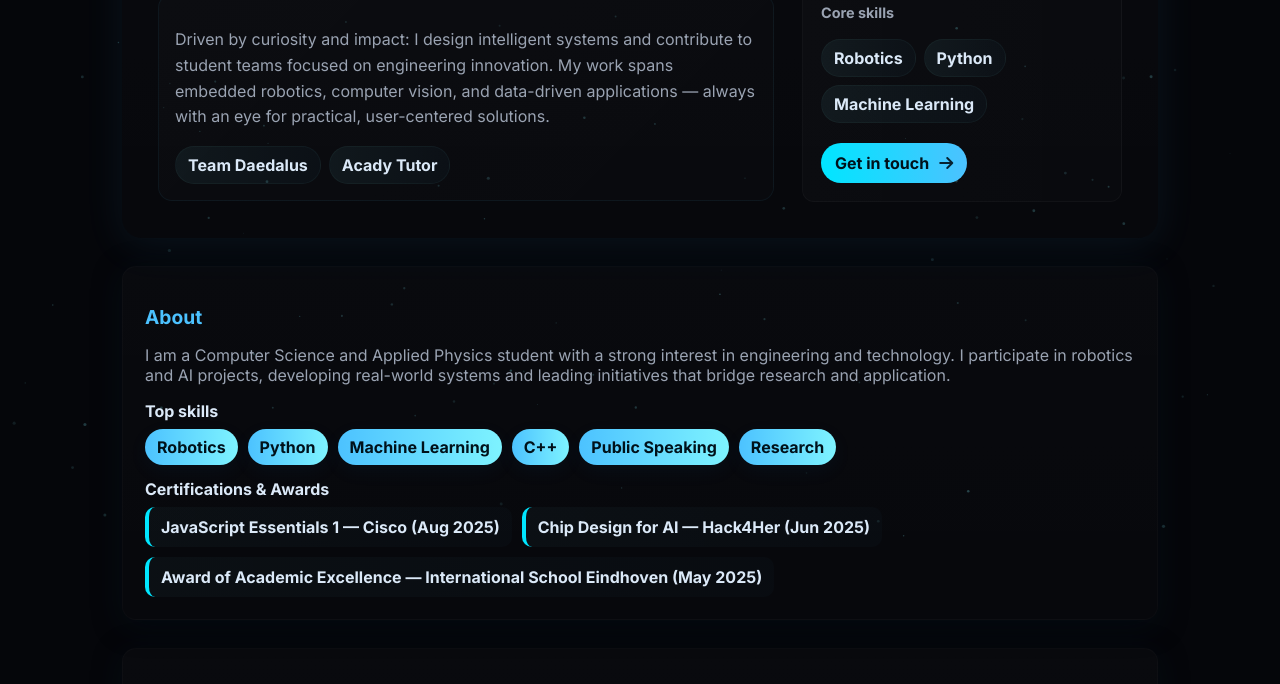
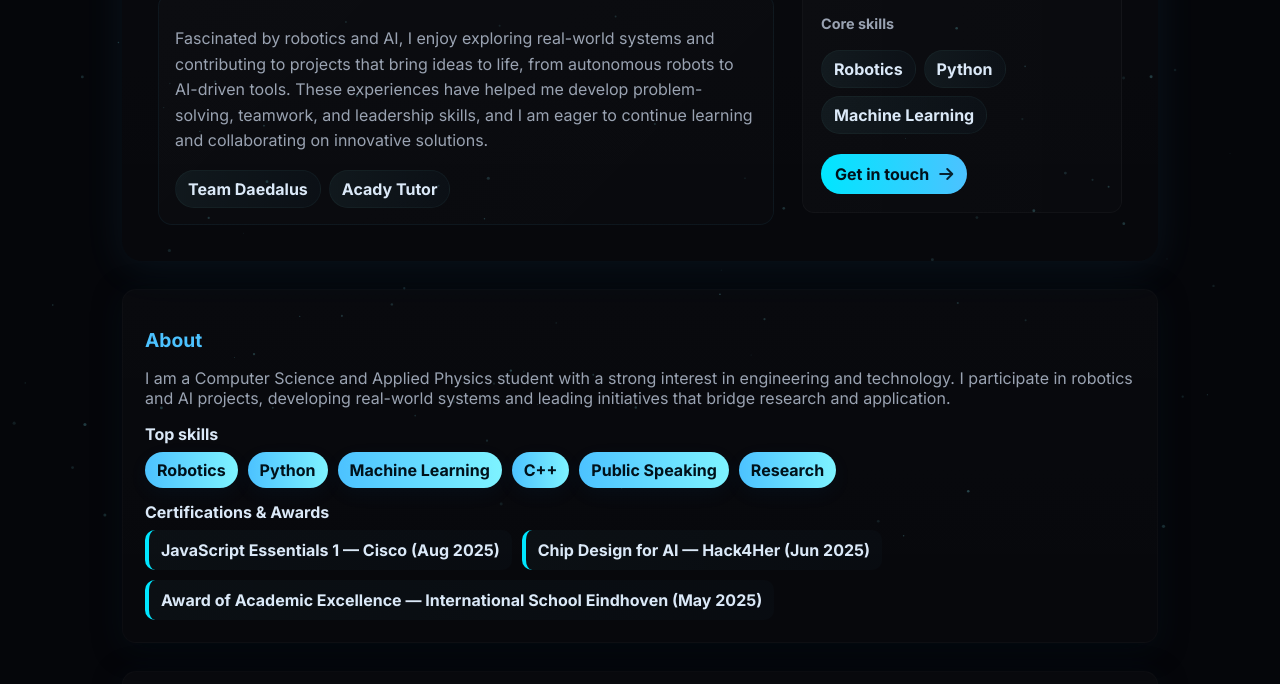
Before and after one commit to arshiyashaik-24/portfolio, a plain HTML site: page index.html in a window 1280 px wide. Shown: the part 261-945 px from the top of the page. Drawn offline with nearby package versions, Linux system fonts and the light colour scheme.

Commit message:
Update bio text in index.html

```diff
--- a/index.html
+++ b/index.html
@@ -136,7 +136,7 @@
         <div style="height:14px"></div>
 
         <div class="hero-card pulse" data-aos="fade-up">
-          <p class="bio">Driven by curiosity and impact: I design intelligent systems and contribute to student teams focused on engineering innovation. My work spans embedded robotics, computer vision, and data-driven applications — always with an eye for practical, user-centered solutions.</p>
+          <p class="bio">Fascinated by robotics and AI, I enjoy exploring real-world systems and contributing to projects that bring ideas to life, from autonomous robots to AI-driven tools. These experiences have helped me develop problem-solving, teamwork, and leadership skills, and I am eager to continue learning and collaborating on innovative solutions.</p>
           <div class="quick-chips" style="margin-top:12px">
             <div class="chip">Team Daedalus</div>
             <div class="chip">Acady Tutor</div>
```
